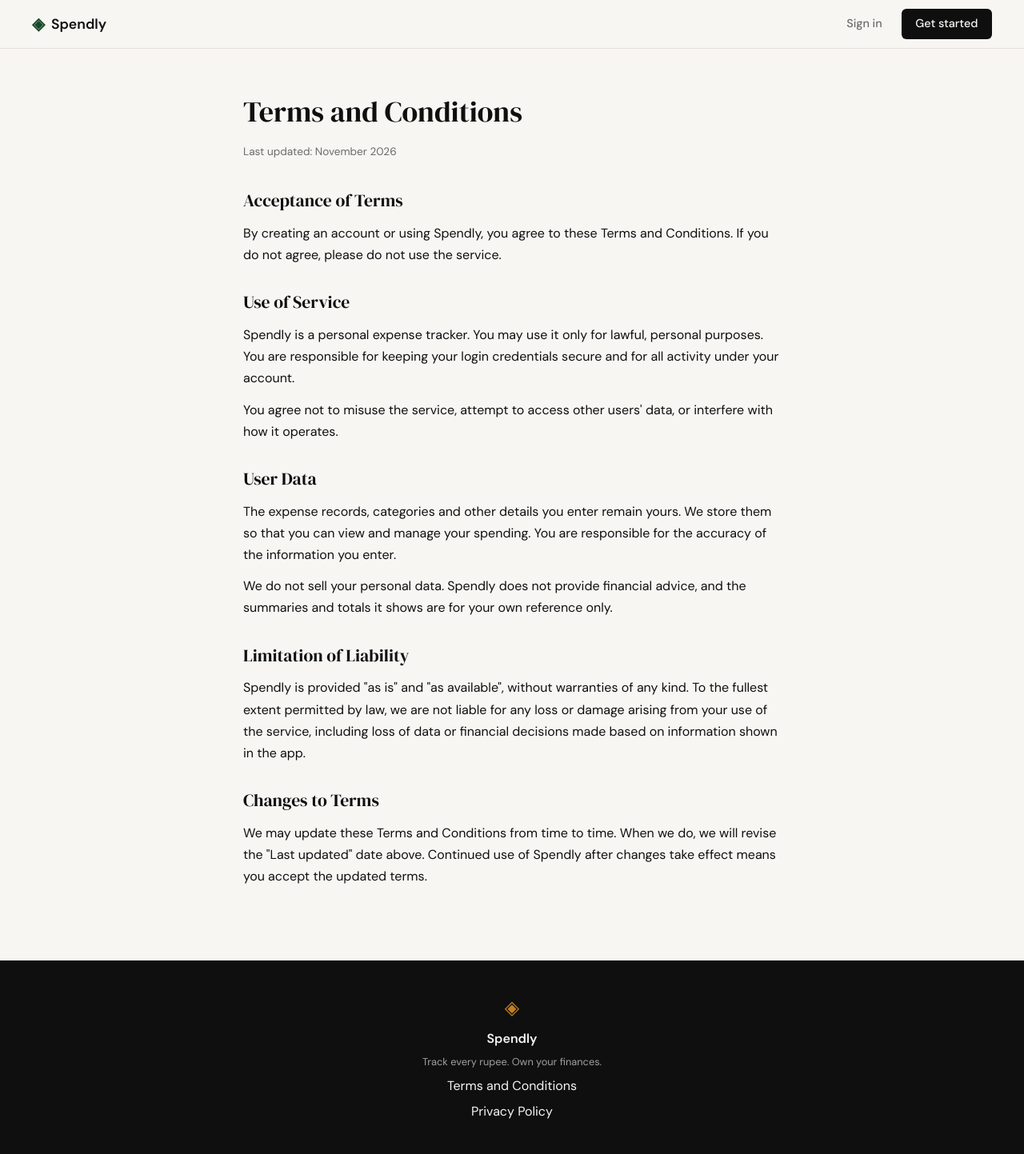
After one commit to Aratrika01/spendly, a Flask app: page /terms in a window 1280 px wide. The commit adds this page. Shown: the whole page at 80% size. Run offline with Flask 3, Linux system fonts and the light colour scheme.

Commit message:
landing: add terms and conditions page and route
Co-Authored-By: Claude Haiku 5.5 <noreply@anthropic.com>

```diff
--- a/app.py
+++ b/app.py
@@ -20,6 +20,11 @@ def register():
 @app.route("/login")
 def login():
     return render_template("login.html")
+
+
+@app.route("/terms")
+def terms():
+    return render_template("terms.html")
 
 
 # ------------------------------------------------------------------ #
--- a/static/css/style.css
+++ b/static/css/style.css
@@ -478,6 +478,41 @@ a { color: inherit; text-decoration: none; }
 .auth-switch a:hover { text-decoration: underline; }
 
 /* ------------------------------------------------------------------ */
+/* Legal pages (terms, privacy)                                        */
+/* ------------------------------------------------------------------ */
+
+.legal {
+    max-width: 720px;
+    margin: 0 auto;
+    padding: 3rem 1.5rem 4rem;
+    line-height: 1.7;
+}
+
+.legal-title {
+    font-family: var(--font-display);
+    font-weight: 400;
+    font-size: 2.25rem;
+    margin-bottom: 0.5rem;
+}
+
+.legal-updated {
+    font-size: 0.85rem;
+    color: var(--ink-muted);
+    margin-bottom: 2rem;
+}
+
+.legal-section { margin-bottom: 1.75rem; }
+
+.legal-section h2 {
+    font-family: var(--font-display);
+    font-weight: 400;
+    font-size: 1.35rem;
+    margin-bottom: 0.5rem;
+}
+
+.legal-section p { margin-bottom: 0.75rem; }
+
+/* ------------------------------------------------------------------ */
 /* Footer                                                              */
 /* ------------------------------------------------------------------ */
 
--- a/templates/base.html
+++ b/templates/base.html
@@ -34,7 +34,7 @@
             <span class="brand-icon">◈</span>
             <span class="footer-name">Spendly</span>
             <p class="footer-copy">Track every rupee. Own your finances.</p>
-            <a href="#">Terms and Conditions</a>
+            <a href="{{ url_for('terms') }}">Terms and Conditions</a>
             <a href="#">Privacy Policy</a>
         </div>
     </footer>
--- /dev/null
+++ b/templates/terms.html
@@ -0,0 +1,39 @@
+{% extends "base.html" %}
+
+{% block title %}Terms and Conditions — Spendly{% endblock %}
+
+{% block content %}
+
+<article class="legal">
+    <h1 class="legal-title">Terms and Conditions</h1>
+    <p class="legal-updated">Last updated: November 2026</p>
+
+    <section class="legal-section">
+        <h2>Acceptance of Terms</h2>
+        <p>By creating an account or using Spendly, you agree to these Terms and Conditions. If you do not agree, please do not use the service.</p>
+    </section>
+
+    <section class="legal-section">
+        <h2>Use of Service</h2>
+        <p>Spendly is a personal expense tracker. You may use it only for lawful, personal purposes. You are responsible for keeping your login credentials secure and for all activity under your account.</p>
+        <p>You agree not to misuse the service, attempt to access other users' data, or interfere with how it operates.</p>
+    </section>
+
+    <section class="legal-section">
+        <h2>User Data</h2>
+        <p>The expense records, categories and other details you enter remain yours. We store them so that you can view and manage your spending. You are responsible for the accuracy of the information you enter.</p>
+        <p>We do not sell your personal data. Spendly does not provide financial advice, and the summaries and totals it shows are for your own reference only.</p>
+    </section>
+
+    <section class="legal-section">
+        <h2>Limitation of Liability</h2>
+        <p>Spendly is provided "as is" and "as available", without warranties of any kind. To the fullest extent permitted by law, we are not liable for any loss or damage arising from your use of the service, including loss of data or financial decisions made based on information shown in the app.</p>
+    </section>
+
+    <section class="legal-section">
+        <h2>Changes to Terms</h2>
+        <p>We may update these Terms and Conditions from time to time. When we do, we will revise the "Last updated" date above. Continued use of Spendly after changes take effect means you accept the updated terms.</p>
+    </section>
+</article>
+
+{% endblock %}
```
